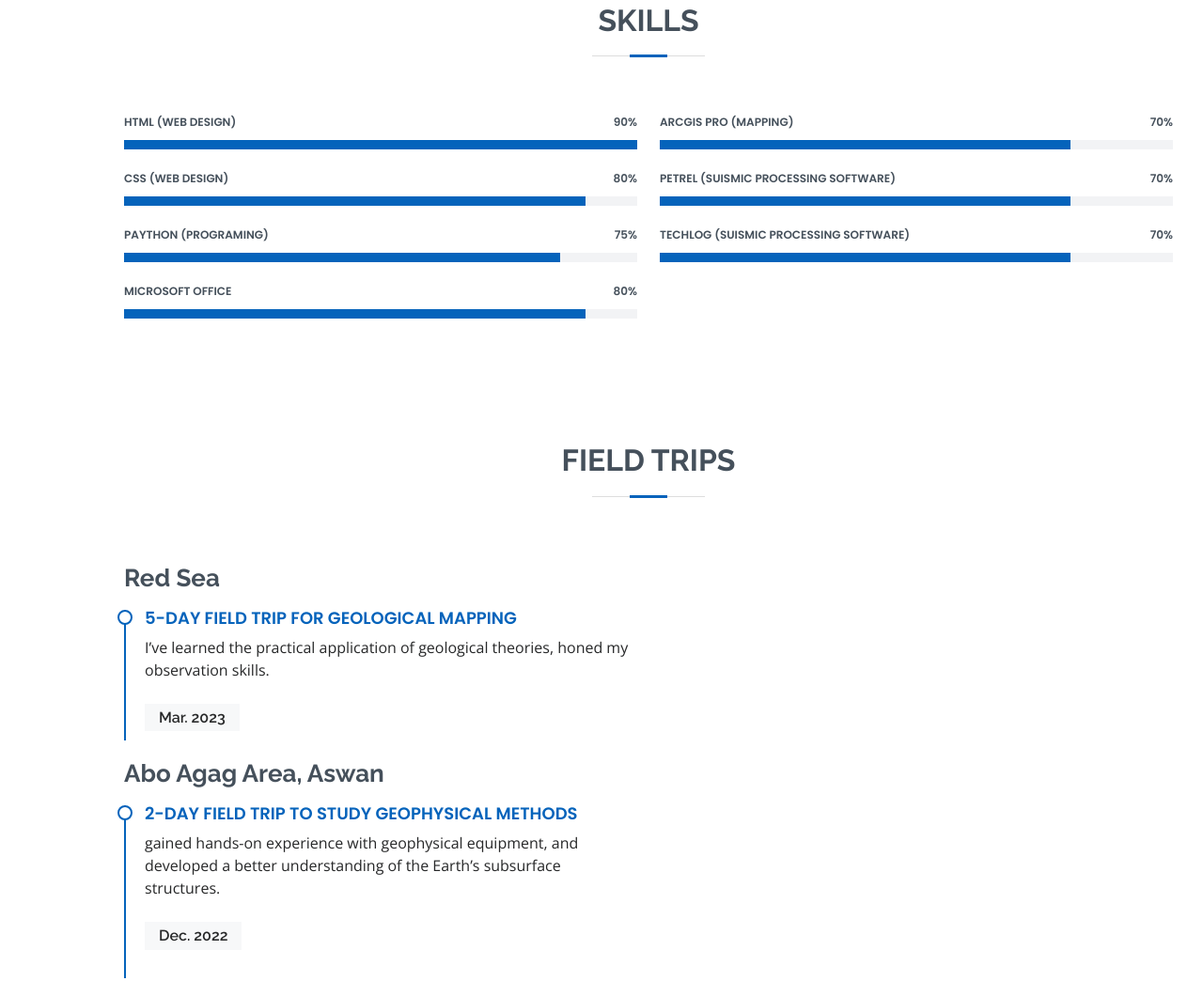
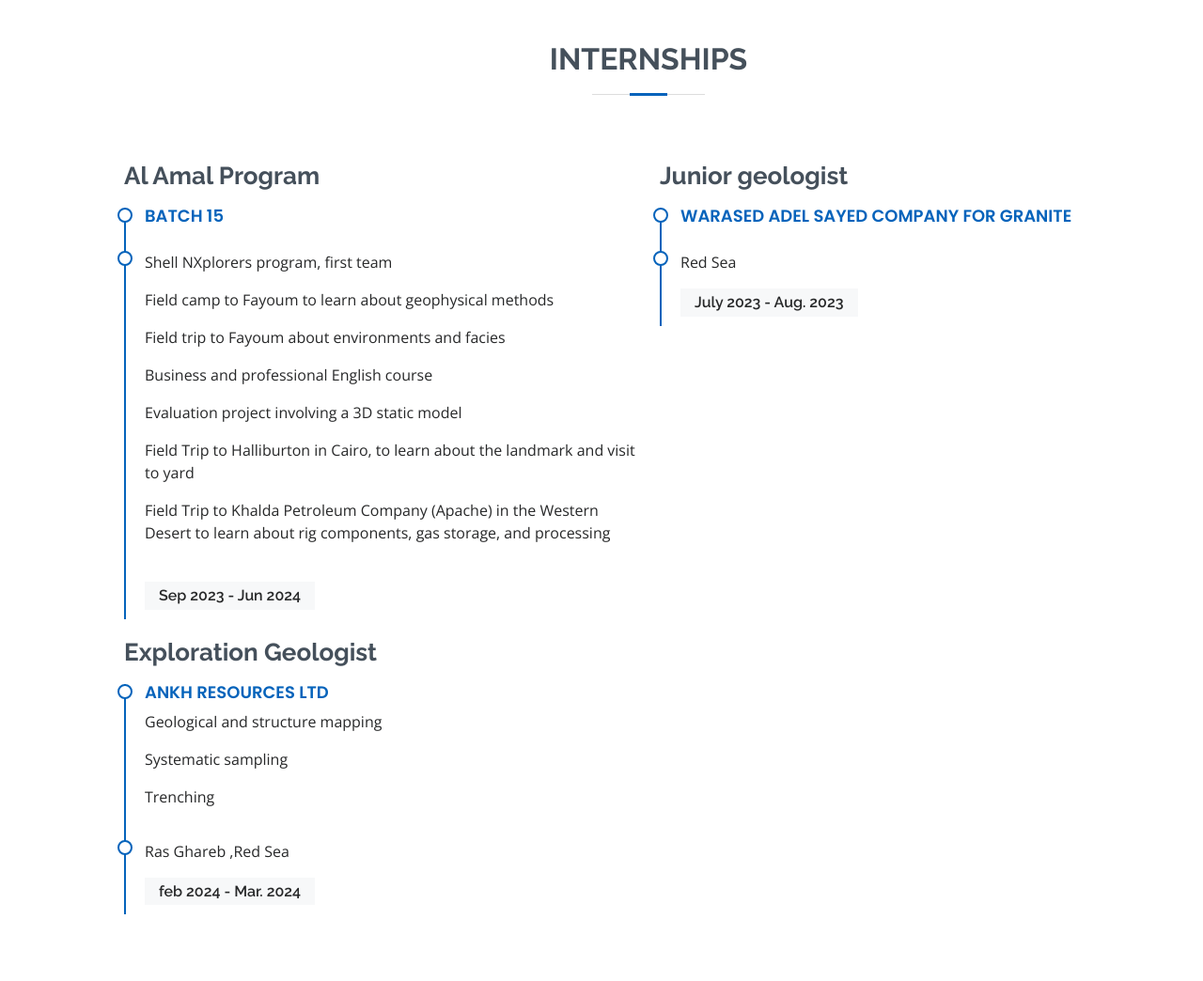
Before and after one commit to husseinaliabdelhamed/myportofolio, a plain HTML site: page index.html in a window 1280 px wide. Shown: the part 2226-3270 px from the top of the page at 94% size. Drawn offline with nearby package versions, Linux system fonts and the light colour scheme.

Commit message:
Add files via upload

```diff
--- a/index.html
+++ b/index.html
@@ -92,7 +92,7 @@
           <div class="col-lg-8 pt-4 pt-lg-0 content">
             <h3>Geoscience </h3>
             <p class="fst-italic">
-              I worked as a junior Geologist at a granite quarry for two months before joining to Al Amal program. I hold a Bachelor's degree in Geology from Aswan University.
+              I worked as a junior Geologist at a granite quarry before joining to Al Amal program. I hold a Bachelor's degree in Geology from Aswan University.
             </p>
             <div class="row">
               <div class="col-lg-6">
@@ -145,11 +145,12 @@ technical abilities and interpersonal skills.
             <h3 class="resume-title">Bachelor's</h3>
             <div class="resume-item">
               <h4>Bachelor's degree in Geology</h4>
+              <br><p><em>degree: Good</em></p>
               <h5>2019 - 2023</h5> </br>
               <h5>Aswan University</h5>
-              <h3 class="resume-title">Graduation project</h3>
+              <h4 class="resume-title">Graduation project</h4>
               <h7>The Cretaceous/Tertiary (K/T) Boundary Mass Extinction in Egypt,Litho-, Bio-Stratigraphic Studies.</h7> <br>
-              <br><p><em>degree:96%</em></p>
+              <br><p><em>degree: Exelent </em></p>
              <h5>2022 - 2023</h5> </br>
              <h5>Aswan University</h5>
 
@@ -162,6 +163,84 @@ technical abilities and interpersonal skills.
 
       </div>
     </section><!-- End Resume Section -->
+
+ <!-- ======= Resume Section ======= -->
+ <section id="internships" class="resume">
+  <div class="container" data-aos="fade-up">
+
+    <div class="section-title">
+      <h2>Internships</h2>
+    </div>
+
+    <div class="row">
+      <div class="col-lg-6">
+
+
+
+        <h3 class="resume-title">Al Amal Program</h3>
+        <div class="resume-item">
+          <h4>Batch 15</h4>
+        </div>
+        <div class="resume-item">
+          <p>  Shell NXplorers program, first team </br> </p>
+          <p>  Field camp to Fayoum to learn about geophysical methods  </br> </p>
+          <p>  Field trip to Fayoum about environments and facies  </br> </p>
+          <p>  Business and professional English course </br> </p>
+          <p>  Evaluation project involving a 3D static model </br> </p>
+          <p>  Field Trip to Halliburton in Cairo, to learn about the landmark and visit to yard</br> </p>
+          <p>  Field Trip to Khalda Petroleum Company (Apache) in the Western Desert to learn about rig
+            components, gas storage, and processing</br></BR></p>
+
+
+
+          <h5>Sep 2023 - Jun 2024</h5> </br>
+        </div>
+      </div>
+
+      <div class="col-lg-6">
+
+
+
+        <h3 class="resume-title">Junior geologist</h3>
+        <div class="resume-item">
+          <h4>Warased Adel Sayed company for granite</h4>
+        </div>
+        <div class="resume-item">
+          <p>Red Sea</p>
+          <h5>July 2023 - Aug. 2023</h5> </br>
+        </div>
+      </div>
+
+
+      <div class="col-lg-6">
+
+
+
+        <h3 class="resume-title">Exploration Geologist</h3>
+        <div class="resume-item">
+          <h4>Ankh Resources LTD</h4>
+          <p>  Geological and structure mapping </br> </p>
+          <p>  Systematic sampling  </br> </p>
+          <p>  Trenching </br> </p>
+        </div>
+        <div class="resume-item">
+          <p>Ras Ghareb ,Red Sea</p>
+          <h5>feb 2024 - Mar. 2024</h5> </br>
+        </div>
+      </div>
+
+
+
+
+
+
+      </div>
+    </div>
+
+  </div>
+</section><!-- End Resume Section -->
+
+
     <!-- ======= Skills Section ======= -->
     <section id="skills" class="skills section-bg">
       <div class="container" data-aos="fade-up">
@@ -276,62 +355,7 @@ technical abilities and interpersonal skills.
       </div>
     </section><!-- End Field trips -->
 
-    <!-- ======= Resume Section ======= -->
-    <section id="internships" class="resume">
-      <div class="container" data-aos="fade-up">
 
-        <div class="section-title">
-          <h2>Internships</h2>
-        </div>
-
-        <div class="row">
-          <div class="col-lg-6">
-
-
-
-            <h3 class="resume-title">Al Amal Program</h3>
-            <div class="resume-item">
-              <h4>Batch 15</h4>
-            </div>
-            <div class="resume-item">
-              <p>  Shell NXplorers program, first team </br> </p>
-              <p>  Field camp to Fayoum to learn about geophysical methods  </br> </p>
-              <p>  Field trip to Fayoum about environments and facies  </br> </p>
-              <p>  Business and professional English course </br> </p>
-              <p>  Evaluation project involving a 3D static model </br> </p>
-              <p>  Field Trip to Halliburton in Cairo, to learn about the landmark and visit to yard</br> </p>
-              <p>  Field Trip to Khalda Petroleum Company (Apache) in the Western Desert to learn about rig
-                components, gas storage, and processing</br></BR></p>
-
-
-
-              <h5>Sep 2023 - Jun 2024</h5> </br>
-            </div>
-          </div>
-
-          <div class="col-lg-6">
-
-
-
-            <h3 class="resume-title">Junior geologist</h3>
-            <div class="resume-item">
-              <h4>Warased Adel Sayed company for granite</h4>
-            </div>
-            <div class="resume-item">
-              <p>Red Sea</p>
-              <h5>July 2023 - Aug. 2023</h5> </br>
-            </div>
-          </div>
-
-
-
-
-
-          </div>
-        </div>
-
-      </div>
-    </section><!-- End Resume Section -->
 
 
       <!-- ======= Training ======= -->
```
